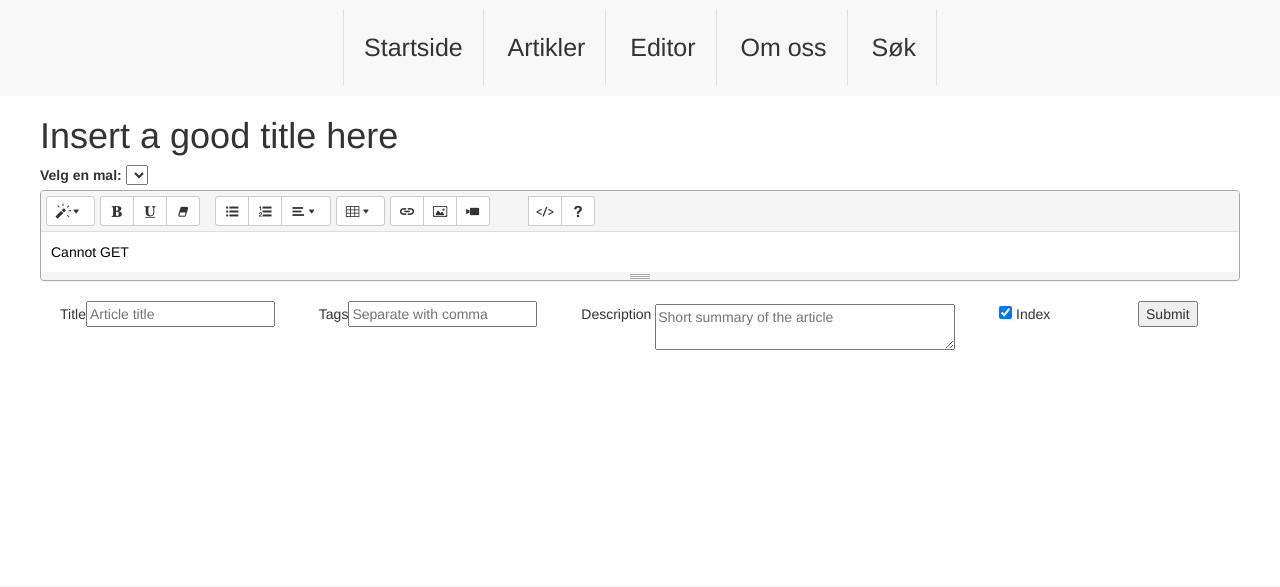
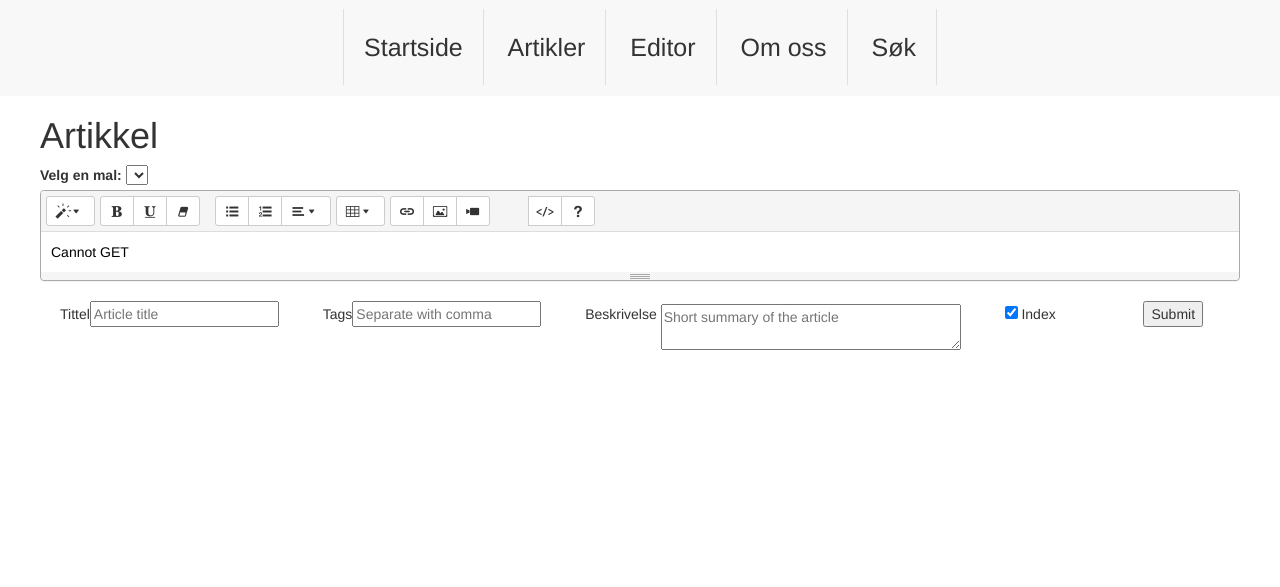
Before and after one commit to microserv/frontend, a Django app: page /editor/ in a window 1280 px wide. Shown: the part 80-667 px from the top of the page. Run offline with Django 3.2, Linux system fonts and the light colour scheme; lists and menus that the app fills with data are empty; some libraries are stand-ins or nearby versions.

Commit message:
Refactor and rename to norwegian

```diff
--- a/editor_backend/templates/editor_page.html
+++ b/editor_backend/templates/editor_page.html
@@ -19,7 +19,7 @@
 {% block content %}
 <div class="contentWrapper">
     <div id="editor">
-        <h1>Insert a good title here</h1>
+        <h1>Artikkel</h1>
         <label> Velg en mal:
             <select id="template_selector">
 
@@ -61,9 +61,9 @@
 
     <form action="upload_article" method="post">
 	{% csrf_token %}
-        <div class="publish">Title<input type="text" name="title" placeholder="Article title" required></div>
+        <div class="publish">Tittel<input type="text" name="title" placeholder="Article title" required></div>
         <div class="publish">Tags<input type="text" name="tags" placeholder="Separate with comma" ></div>
-        <div class="publish">Description
+        <div class="publish">Beskrivelse
             <textarea type="text" name="description" placeholder="Short summary of the article" maxlength="500" style="vertical-align: top; width: 300px; max-height:60px" required></textarea>
         </div>
         <div class="publish"><input type="checkbox" name="index" id="index"> Index</div>
```
